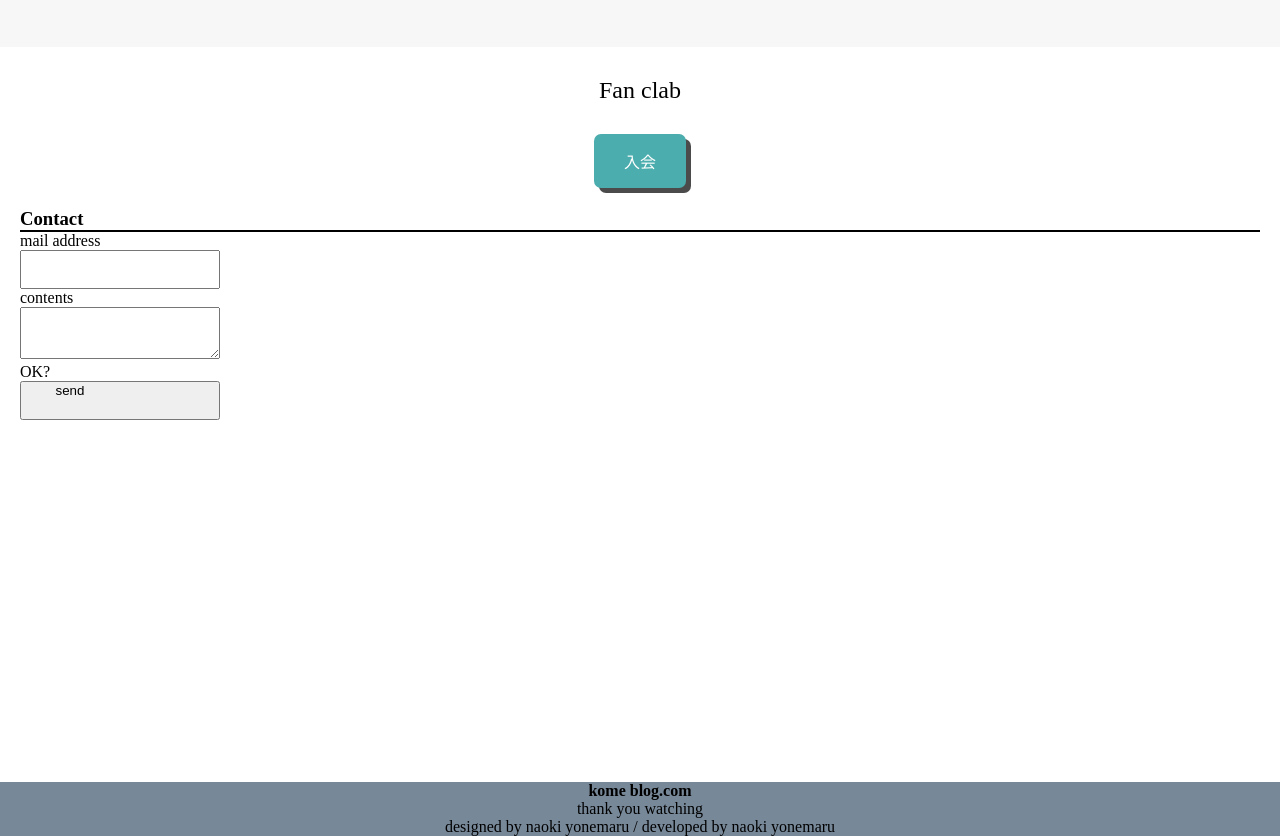
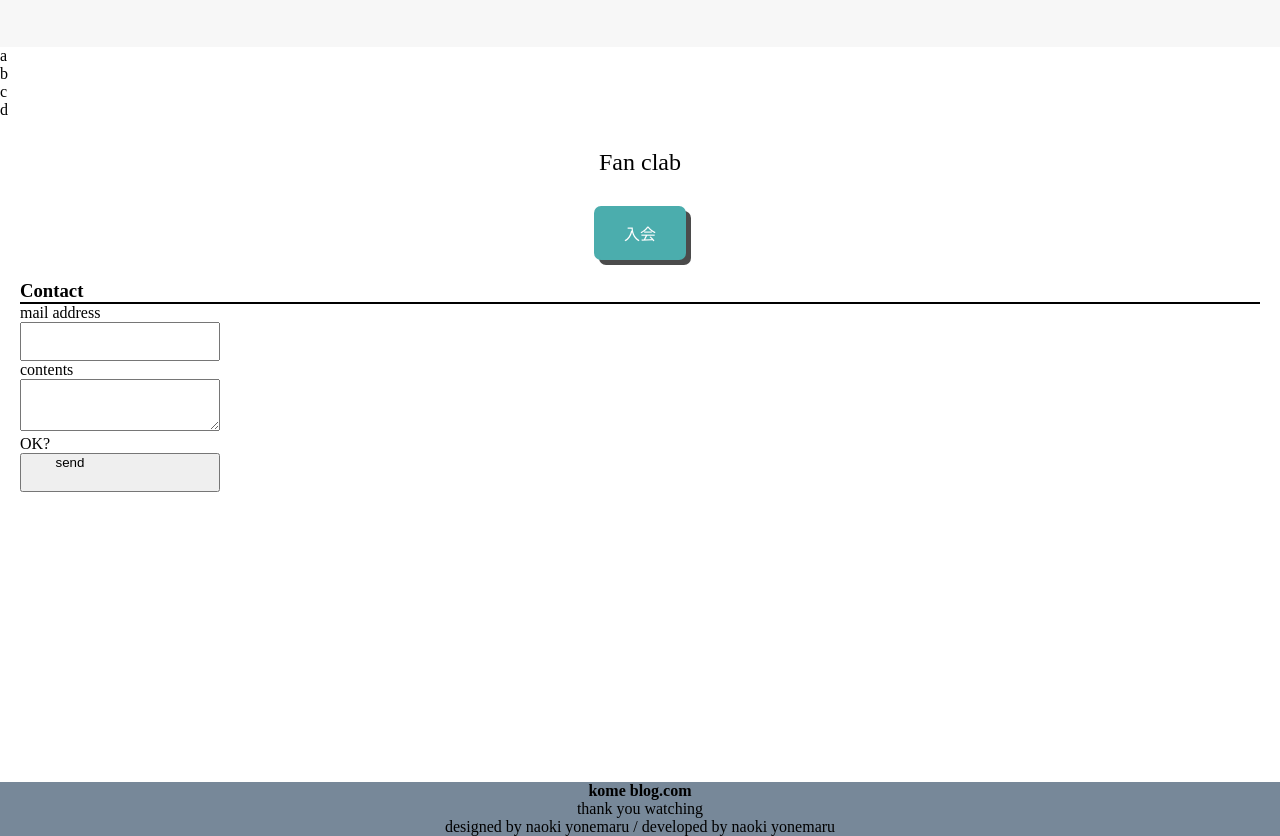
Before and after one commit to NaokiYonemaru/yattemita., a plain HTML site: page index.html in a window 1280 px wide. Shown: the part 1018-1854 px from the top of the page. Drawn offline with Linux system fonts and the light colour scheme; files whose address does not match are found by name.

Commit message:
Update index.html

```diff
--- a/index.html
+++ b/index.html
@@ -68,6 +68,16 @@
           </div>
         </div>
       </div>
+      <div class="flex-wrapper">
+        <div class="flex-container">
+          <ul class="flex-icon">
+            <li class="a">a</li>
+            <li class="b">b</li>
+            <li class="c">c</li>
+            <li class="d">d</li>
+          </ul>
+        </div>
+      </div>
       <div class="message-wrapper">
         <div class="container">
           <div class="heading">
```
